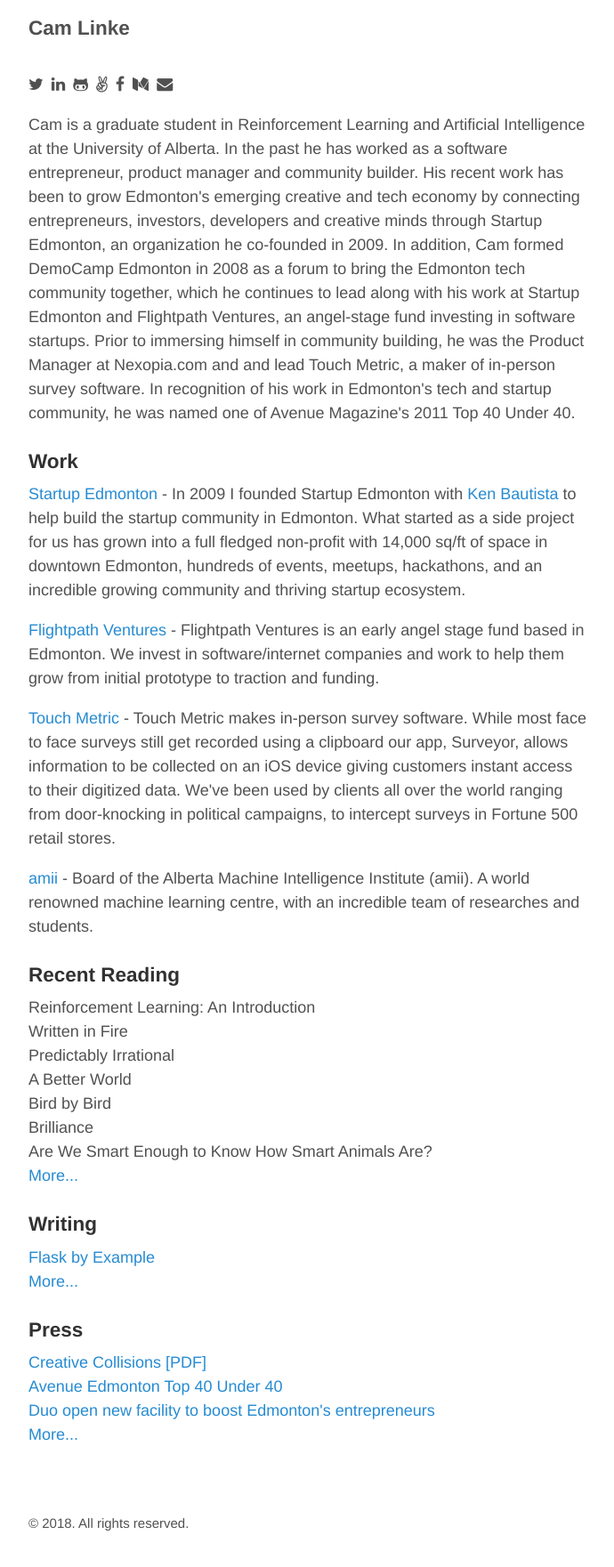
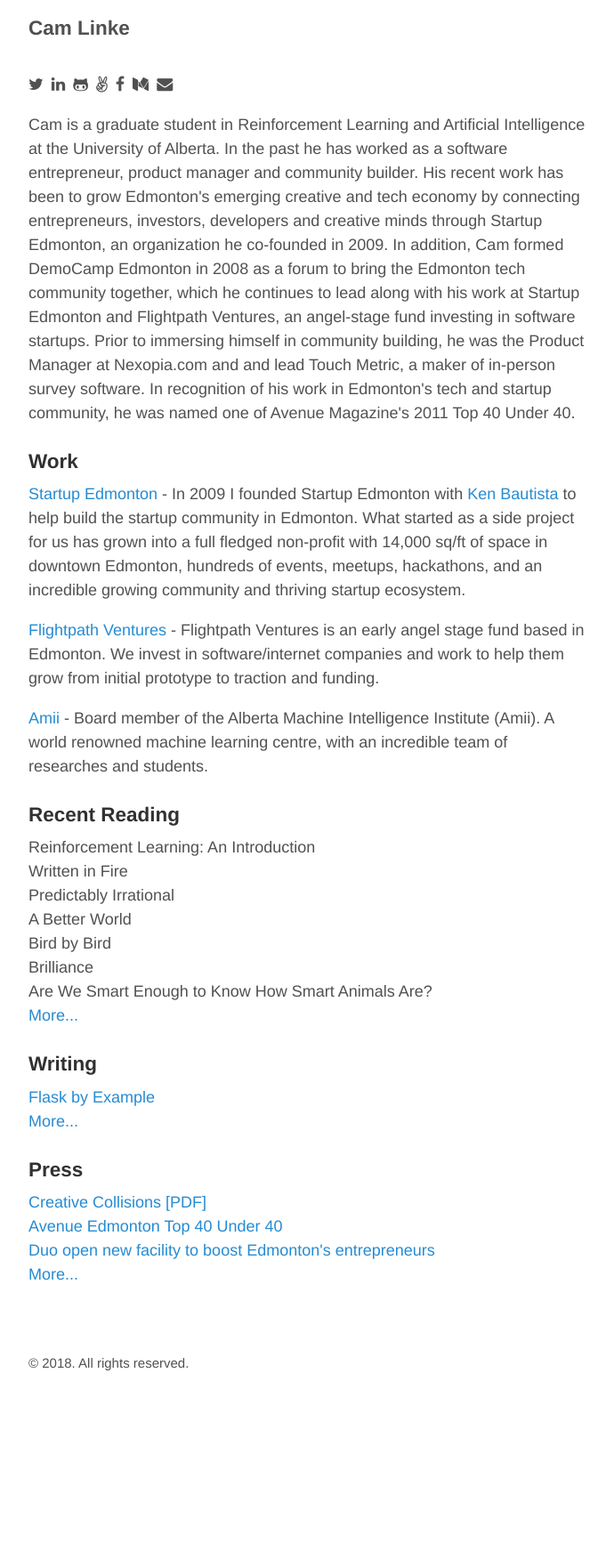
Before and after one commit to camlinke/camlinke.github.io, a Jekyll site: the page built from index.html, in a window 1280 px wide. Shown: the whole page at 89% size, without its empty margins (293-983 px from the left). Built offline with Jekyll 4.4.1, drawn with Linux system fonts in a browser that asks for light colours; nearby versions of some CDN libraries; the list of posts is cut into pages by our own code; after the commit the page ends 1581 px from its top, so only the background shows below that.

Commit message:
updated site

```diff
--- a/index.html
+++ b/index.html
@@ -18,8 +18,8 @@
 <h3>Work</h3>
 <p><a href="http://startupedmonton.com">Startup Edmonton</a> - In 2009 I founded Startup Edmonton with <a href="https://www.linkedin.com/in/kenbautista">Ken Bautista</a> to help build the startup community in Edmonton. What started as a side project for us has grown into a full fledged non-profit with 14,000 sq/ft of space in downtown Edmonton, hundreds of events, meetups, hackathons, and an incredible growing community and thriving startup ecosystem.</p>
 <p><a href="http://flightpathventures.com">Flightpath Ventures</a> - Flightpath Ventures is an early angel stage fund based in Edmonton. We invest in software/internet companies and work to help them grow from initial prototype to traction and funding.</p>
-<p><a href="http://touchmetric.com">Touch Metric</a> - Touch Metric makes in-person survey software. While most face to face surveys still get recorded using a clipboard our app, Surveyor, allows information to be collected on an iOS device giving customers instant access to their digitized data. We've been used by clients all over the world ranging from door-knocking in political campaigns, to intercept surveys in Fortune 500 retail stores.</p>
-<p><a href="http://amii.ca">amii</a> - Board of the Alberta Machine Intelligence Institute (amii). A world renowned machine learning centre, with an incredible team of researches and students.</p>
+<!-- <p><a href="http://touchmetric.com">Touch Metric</a> - Touch Metric makes in-person survey software. While most face to face surveys still get recorded using a clipboard our app, Surveyor, allows information to be collected on an iOS device giving customers instant access to their digitized data. We've been used by clients all over the world ranging from door-knocking in political campaigns, to intercept surveys in Fortune 500 retail stores.</p> -->
+<p><a href="http://amii.ca">Amii</a> - Board member of the Alberta Machine Intelligence Institute (Amii). A world renowned machine learning centre, with an incredible team of researches and students.</p>
 
 <!-- <h3>Playing with Technologies</h3>
 <ul class="frontpage-list descriptive">
```
